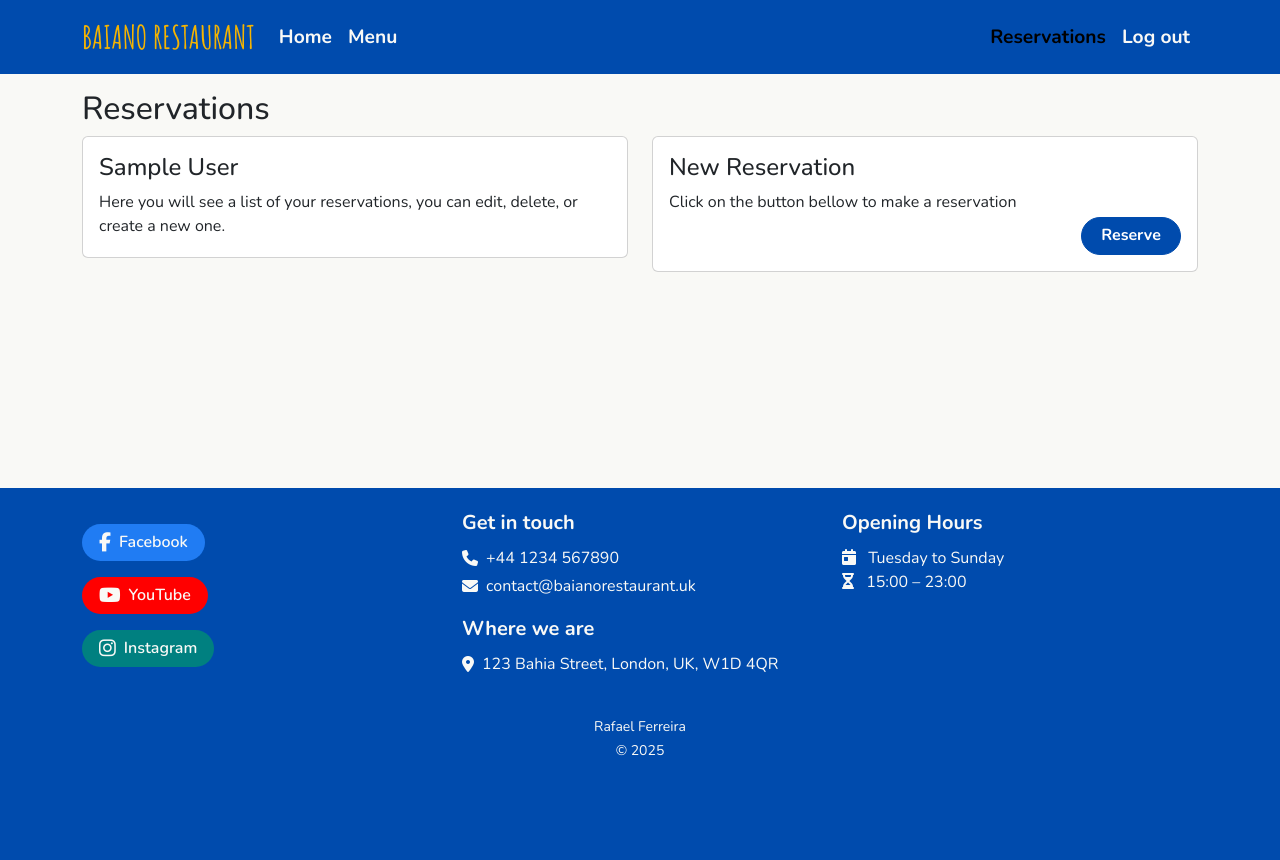
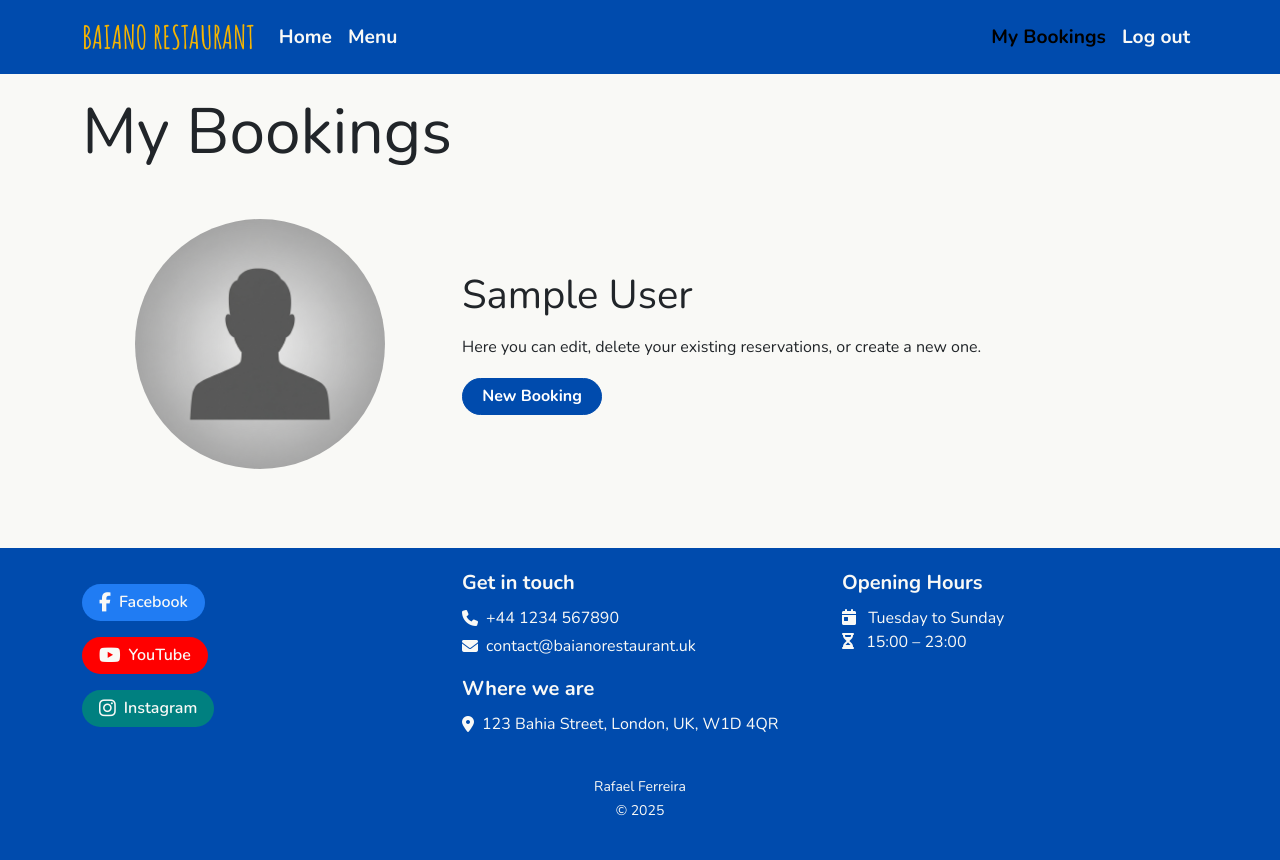
Before and after one commit to faelf/baiano, a Django app: page /reservations/ in a window 1280 px wide. Before the commit the page ends 756 px from the top, so only its background shows below. Run offline with Django 4.2, Linux system fonts and the light colour scheme; the visitor is signed in with stand-in values (Sample User, id 1); data that the repository does not hold is empty; some libraries are stand-ins or nearby versions.

Commit message:
Make changes so that the page looks and feels the same on every page

```diff
--- a/restaurant/templates/restaurant/reservations_list.html
+++ b/restaurant/templates/restaurant/reservations_list.html
@@ -2,41 +2,39 @@
 {% load static %}
 
 {% block page-title %}
-<title>Baiano | Reservations</title>
+<title>Baiano | My Bookings</title>
 {% endblock page-title %}
 
 {% block content %}
-<div class="container">
-  <h2>Reservations</h2>
+<div class="container mb-5">
+  <div class="mb-5">
+    <p class="display-3">My Bookings</p>
+  </div>
 
-  <div class="row">
-    <div class="col-12 col-md-6">
-      <div class="card mb-3">
-        <div class="card-body">
-          <h4>{{ request.user.get_full_name }}</h4>
-          <p>Here you will see a list of your reservations, you can edit, delete, or create a new one.</p>
+  <div class="row mb-3">
+
+    <div class="col-12 col-md-4 text-center">
+      <div class="card-body">
+        <div class="text-center">
+          <img class="img-fluid rounded-img" src="{% static 'images/blank-user.png' %}" alt="Blank profile picture">
         </div>
       </div>
     </div>
 
-    <div class="col-12 col-md-6">
-      <div class="card mb-3">
-        <div class="card-body">
-          <h4>New Reservation</h4>
-          <p>Click on the button bellow to make a reservation</p>
-          <div class="d-flex justify-content-end">
-            <a class="btn btn-primary" href="{% url 'reservation_create' %}" role="button">Reserve</a>
-          </div>
-        </div>
+    <div class="col-12 col-md-8 d-flex align-items-center">
+      <div class="card-body">
+        <p class="display-6 mb-3">{{ request.user.get_full_name }}</p>
+        <p>Here you can edit, delete your existing reservations, or create a new one.</p>
+        <a class="btn btn-primary my-3" href="{% url 'reservation_create' %}" role="button">New Booking</a>
       </div>
     </div>
+
   </div>
-
 
   {% for reservation in reservations %}
   <div class="card mb-3">
     <div class="card-body">
-      <h5 class="card-title">Reservation details</h5>
+      <p class="display-6 mb-3" class="card-title">Booking details</p>
       <!-- action is for the save button to send the updated reservation -->
       <!-- data-delete-url for JS to redirect to the delete page -->
       <form method="post"
@@ -73,14 +71,14 @@
         </div>
         <div class="d-flex justify-content-end">
           <!-- Set readonly to false in JS -->
-          <button type="button" class="btn btn-primary side-margins me-2 edit-btn">Edit</button>
+          <button type="button" class="btn btn-primary side-margins my-2 me-2 edit-btn">Edit</button>
           <!-- Submit type to send a POST request
                and loads reservation page -->
-          <button type="submit" class="btn btn-success side-margins save-btn d-none">Save</button>
+          <button type="submit" class="btn btn-success side-margins my-2 save-btn d-none">Save</button>
           <!-- Set readonly to true in JS -->
-          <button type="button" class="btn btn-secondary side-margins cancel-btn d-none">Cancel</button>
+          <button type="button" class="btn btn-secondary side-margins my-2 cancel-btn d-none">Cancel</button>
           <!-- Redirect to reservation_delete in JS -->
-          <button type="button" class="btn btn-danger side-margins delete-btn">Delete</button>
+          <button type="button" class="btn btn-danger side-margins my-2 delete-btn">Delete</button>
         </div>
       </form>
     </div>
--- a/static/css/main.css
+++ b/static/css/main.css
@@ -43,12 +43,23 @@ a {
   margin: 0 10px;
 }
 
+.display-3 {
+  margin-top: 20px;
+  margin-bottom: 20px;
+}
+
+.rounded-img {
+  max-height: 250px;
+  border-radius: 50%;
+  margin-bottom: 15px;
+}
+
 /* Buttons Styles */
 
 .btn {
-  display: inline-flex;        /* Use flexbox */
-  align-items: center;         /* Vertical center */
-  justify-content: center;     /* Horizontal center */
+  display: inline-flex;
+  align-items: center;
+  justify-content: center;
   line-height: 1.2;
   padding: 0.5rem 1.2rem;
 }
--- a/templates/base.html
+++ b/templates/base.html
@@ -33,7 +33,7 @@
 <body class="d-flex flex-column min-vh-100">
 
   <!-- Navigation Menu -->
-  <nav class="navbar navbar-expand-lg mb-3">
+  <nav class="navbar navbar-expand-lg">
     <div class="container">
 
       <a class="navbar-brand" href="/">BAIANO RESTAURANT</a>
@@ -58,7 +58,7 @@
           {% if user.is_authenticated %}
           <li class="nav-item">
             <a class="nav-link {% if request.path == reservations_url %}active{% endif %}"
-              href="{{ reservations_url }}">Reservations</a>
+              href="{{ reservations_url }}">My Bookings</a>
           </li>
 
           <li class="nav-item">
```
Also changed, not shown: other parts of static/css/main.css (+60 -0 lines), restaurant/templates/restaurant/reservation_form.html (+10 -2 lines), templates/account/login.html (+8 -3 lines), templates/account/logout.html (+9 -4 lines), templates/account/signup.html (+18 -20 lines), static/images/blank-user.png (added), 1 other file.
